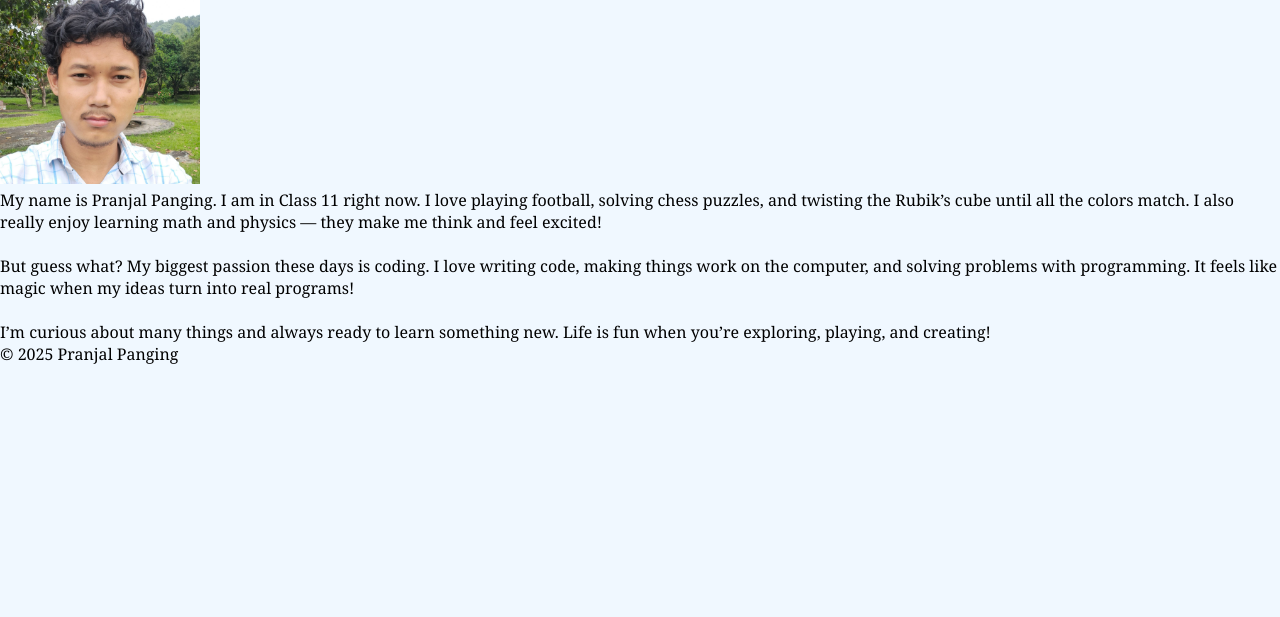
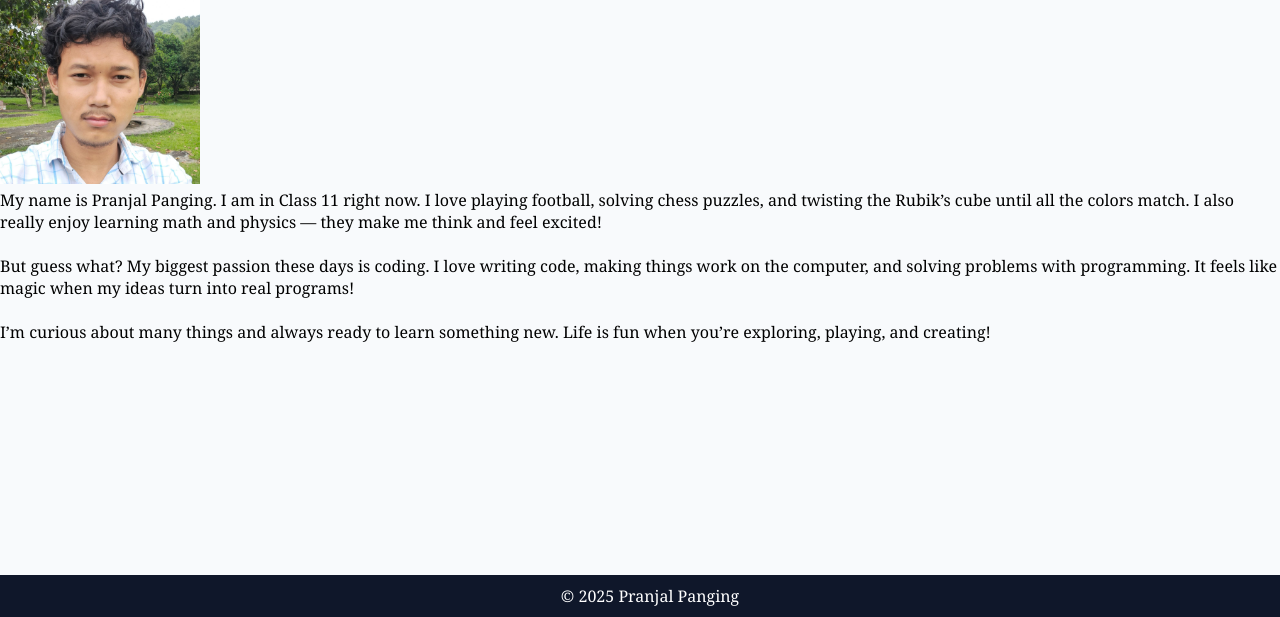
Before and after one commit to PranjalPanging/portfolio, a plain HTML site: page index.html in a window 1280 px wide. Shown: the part 183-800 px from the top of the page. Drawn offline with Linux system fonts and the light colour scheme; a script that the page names is missing.

Commit message:
Enhance footer styling and fix background color for consistency

```diff
--- a/index.html
+++ b/index.html
@@ -33,7 +33,7 @@
         </main>
     </div>
 
-    <footer>
+    <footer class="footer">
         <p>© 2025 Pranjal Panging</p>
     </footer>
 </body>
--- a/style.css
+++ b/style.css
@@ -5,22 +5,22 @@
 
 body {
     font-family: Georgia, 'Times New Roman', Times, serif;
-    background-color: aliceblue;
+    background-color: #F8FAFC;
 }
-
+/*Hearder stuff*/
 #header {
     display: inline-block;
     width: 100%;
     position: fixed;
     top: 0;
     left: 0;
-    background-color: tomato;
+    background-color: #0F172A;
     padding: 10px;
 }
 
 header h1 {
     text-align: center;
-    color: black;
+    color: white;
     display: inline;
 }
 
@@ -30,7 +30,7 @@ header h1 {
     border-radius: 50%;
     vertical-align: middle;
 }
-
+/*Till here header stuff*/
 #myButton {
     color: blue;
     width: 70px;
@@ -46,3 +46,14 @@ header h1 {
 content{
     display: inline;
 }
+/*Footer stuff*/
+.footer {
+    text-align: center;
+    padding: 10px;
+    background-color: #0F172A;
+    color: white;
+    position: fixed;
+    bottom: 0;
+    width: 100%;
+}
+/*Till here footer stuff*/
```
